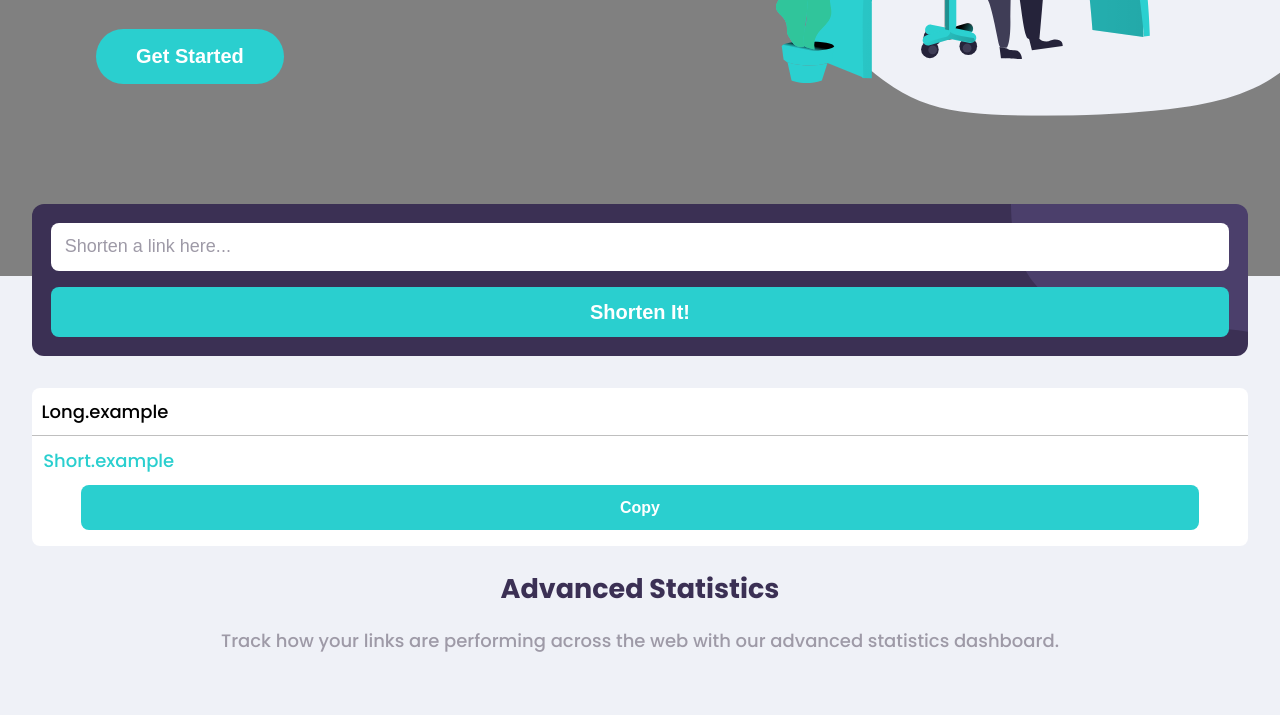
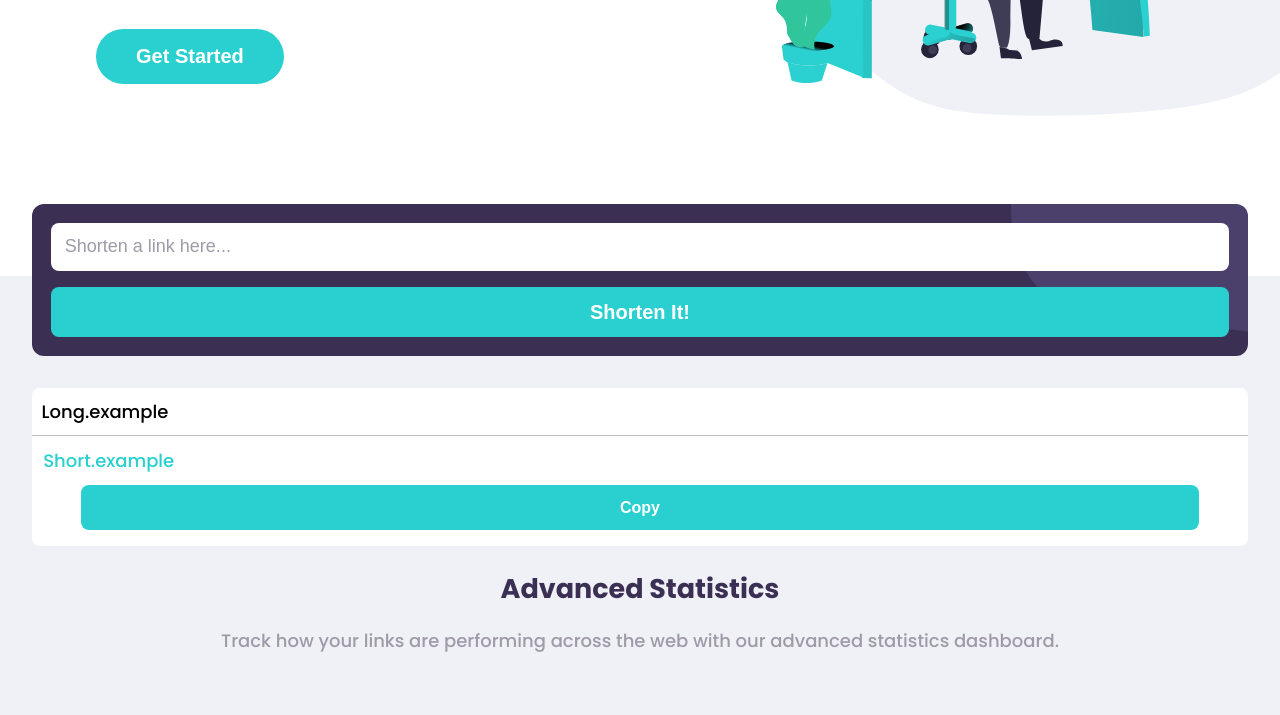
Before and after one commit to JulianKoehler/link-shortener, a plain HTML site: page index.html in a window 1280 px wide. Shown: the part 426-1141 px from the top of the page. Drawn offline with Linux system fonts and the light colour scheme.

Commit message:
Update styles.css

```diff
--- a/dist/styles.css
+++ b/dist/styles.css
@@ -23,8 +23,6 @@ body {
   margin: 0;
   padding: 0;
   font-family: "Poppins", sans-serif;
-  overflow-x: hidden;
-  background-color: gray;
 }
 body {
   font-size: 18px;
```
